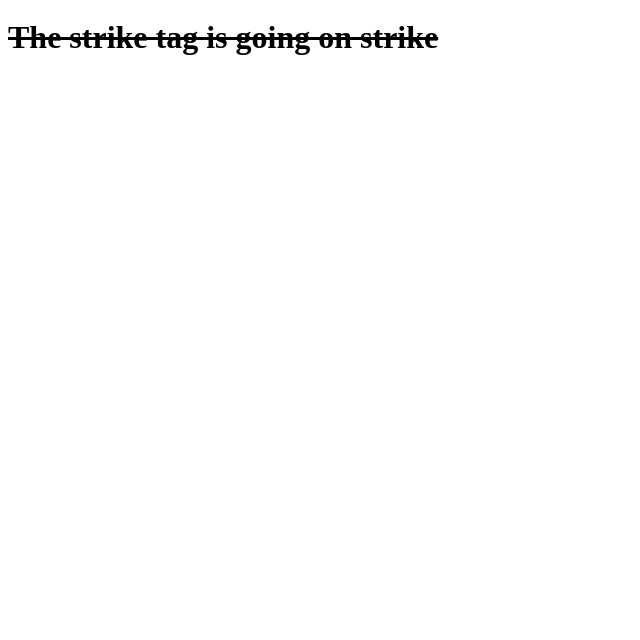
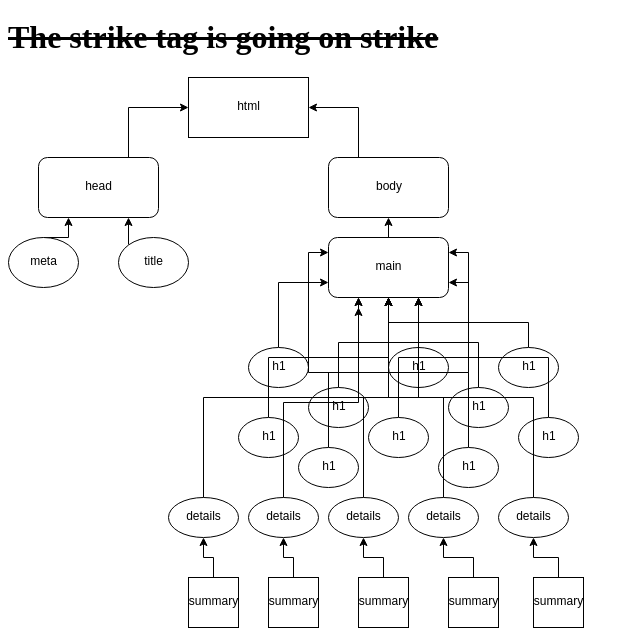
Before and after one commit to jticer4/snap-dom, a plain HTML site: page index.html in a window 1280 px wide. Shown: the part 726-1366 px from the top of the page, without its empty margins (0-640 px from the left). Before the commit the page ends 803 px from the top, so only its background shows below. Drawn offline with Linux system fonts and the light colour scheme.

```diff
--- a/index.html
+++ b/index.html
@@ -32,6 +32,6 @@
 			<h1>Block Level Element <strong>9</strong></h1>
 			<h1><strike>The strike tag is going on strike</strike></h1>
 		</main>
-
+		<img src="./snap-dom-diagram.svg" alt="snap-dom-diagram">
 	</body>
 </html>
```
Also changed, not shown: snap-dom-diagram.svg (added).
